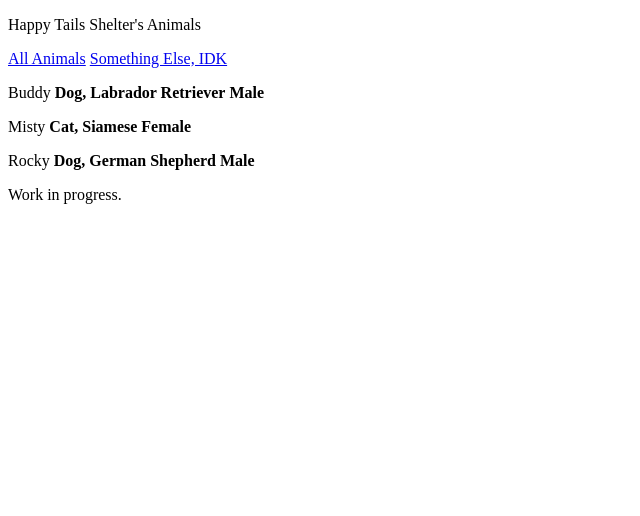
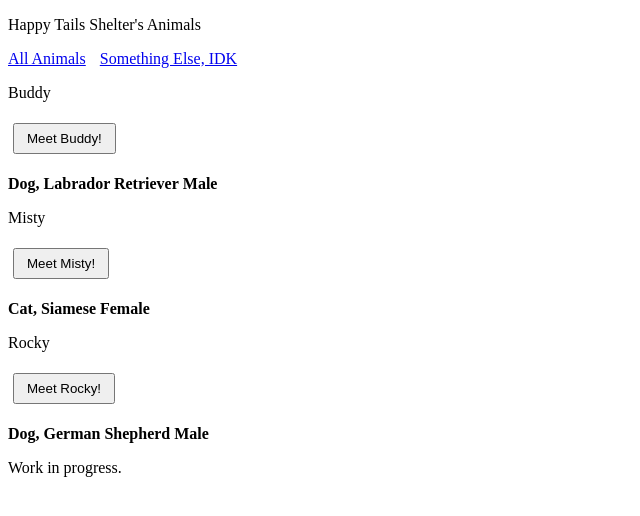
Before and after one commit to APBosma/dog-homing-dogs, a Flask app: page /1 in a window 1280 px wide. Shown: the top 516 px of the page, without its empty margins (0-640 px from the left). Run offline with Flask 3, Linux system fonts and the light colour scheme; data comes from the database, SQL or seed files in the repository.

Commit message:
added buttons to view each animal
Added styles for buttons and navbar in the HTML template.

```diff
--- a/Website/app/templates/index.html
+++ b/Website/app/templates/index.html
@@ -2,6 +2,16 @@
 <html>
 <head>
     <title>All Animals</title>
+    <style>
+        button {
+            padding: 6px 12px;
+            margin: 5px;
+            cursor: pointer;
+        }
+        #navbar a {
+            margin-right: 10px;
+        }
+    </style>
 </head>
 <body>
     <div id="container">
@@ -12,6 +22,7 @@
                 <p>All Animals</p>
             {% endif %}
         </header>
+
         <nav id="navbar">
             <a href="index.html">All Animals</a>
             <a href="#">Something Else, IDK</a>
@@ -20,7 +31,12 @@
         <body>
             {% if animals %}
                 {% for animal in animals %}
-                    <div><p>{{ animal['name'] }}
+
+                    <div><p>{{ animal['name'] }}</p></div>
+                    <a href="/index/animal/{{ animal['animal_id'] }}">
+                        <button type="button">Meet {{ animal['name'] }}!</button>
+                    </a>
+                    <div><p></p>
                         <b>{{ animal['type'] }}, {{ animal['breed'] }}</b>
                         <b>{{ animal['sex'] }}</b>
                     </p></div>
@@ -32,3 +48,5 @@
     </div>
 </body>
 </html>
+
+<!--source for button shtuff https://www.w3schools.com/tags/tag_button.asp-->
```
